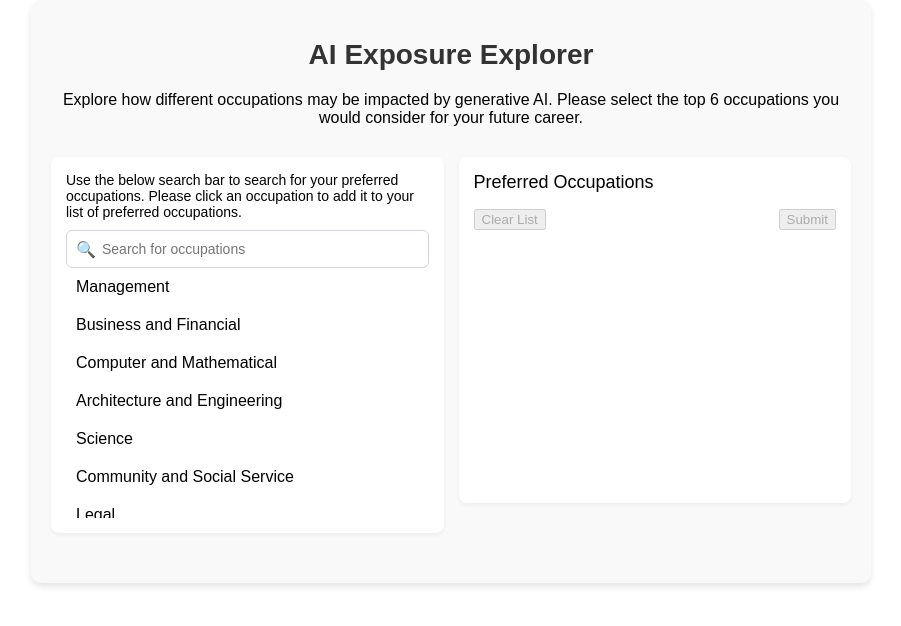
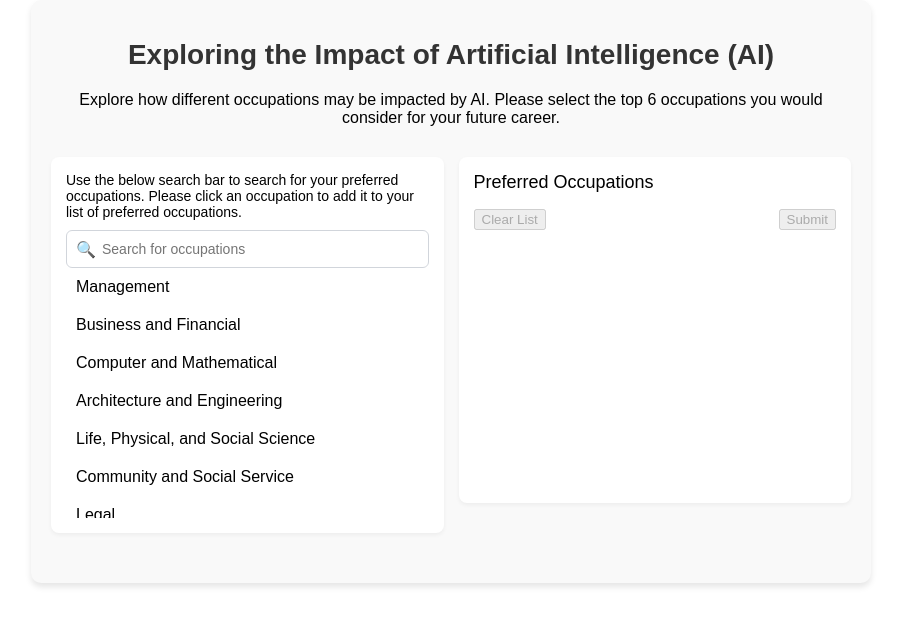
Before and after one commit to cboyette01/degree-exposure-new, a React (Create React App) app: page / in a window 1280 px wide. Shown: the top 626 px of the page, without its empty margins (189-1090 px from the left). Built offline with nearby package versions, Linux system fonts and the light colour scheme.

Commit message:
Amanda Feedback V2

```diff
--- a/src/App-test.js
+++ b/src/App-test.js
@@ -11,28 +11,28 @@ const mockData = {
         // { id: 5, name: "Marketing Manager", exposure: 4.2, count: 0, time: 0, major: ["Advertising"], occupation: [4] },
         // { id: 6, name: "Professor", exposure: 1.1, count: 0, time: 0, major: ["Chinese", "Computer Science"], occupation: [5] },
         // { id: 7, name: "Accountant", exposure: 3.9, count: 0, time: 0, major: ["Accounting"], occupation: [6, 0] },
-        { id: 0, name: "Management", exposure: -1.93, median_salary: "122,090", median_salary_change: '-$2,356', count: 0, time: 0, major: ["Computer Science"], occupation: [7] },
-        { id: 1, name: "Business and Financial", exposure: -3.47, median_salary: "80,920", median_salary_change: '-$2,808', count: 0, time: 0, major: ["Nursing"], occupation: [0] },
-        { id: 2, name: "Computer and Mathematical", exposure: -3.47, median_salary: "105,850", median_salary_change: '-$3,673', count: 0, time: 0, major: ["Statistics"], occupation: [1] },
-        { id: 3, name: "Architecture and Engineering", exposure: -1.89, median_salary: "97,310", median_salary_change: '-$1,839', count: 0, time: 0, major: ["Criminal Justice"], occupation: [2] },
-        { id: 4, name: "Science", exposure: -1.91, median_salary: "78,980", median_salary_change: '-$1,509', count: 0, time: 0, major: ["Education"], occupation: [3] },
-        { id: 5, name: "Community and Social Service", exposure: -0.93, median_salary: "57,530", median_salary_change: '-$535', count: 0, time: 0, major: ["Advertising"], occupation: [4] },
-        { id: 6, name: "Legal", exposure: -1.61, median_salary: "99,990", median_salary_change: '-$1,610', count: 0, time: 0, major: ["Chinese", "Computer Science"], occupation: [5] },
-        { id: 7, name: "Education and Library", exposure: -1.53, median_salary: "59,220", median_salary_change: '-$906', count: 0, time: 0, major: ["Accounting"], occupation: [6, 0] },
-        { id: 8, name: "Arts, Entertainment, Media", exposure: -2.22, median_salary: "60.140", median_salary_change: '-$1,335', count: 0, time: 0, major: ["Computer Science"], occupation: [7] },
-        { id: 9, name: "Healthcare Practitioners", exposure: -2.08, median_salary: "83.090", median_salary_change: '-$1,728', count: 0, time: 0, major: ["Nursing"], occupation: [0] },
-        { id: 10, name: "Healthcare Suppor", exposure: -2.74, median_salary: "37.180", median_salary_change: '-$1,019', count: 0, time: 0, major: ["Statistics"], occupation: [1] },
-        { id: 11, name: "Protective Service", exposure: -3.21, median_salary: "50.580", median_salary_change: '-$1,624', count: 0, time: 0, major: ["Criminal Justice"], occupation: [2] },
-        { id: 12, name: "Food Preparation and Serving", exposure: -5.10, median_salary: "34.130", median_salary_change: '-$1,741', count: 0, time: 0, major: ["Education"], occupation: [3] },
-        { id: 13, name: "Cleaning and Maintenance", exposure: -4.08, median_salary: "36.790", median_salary_change: '-$1,501', count: 0, time: 0, major: ["Advertising"], occupation: [4] },
-        { id: 14, name: "Personal Care and Service", exposure: -2.32, median_salary: "35.110", median_salary_change: '-$815', count: 0, time: 0, major: ["Chinese", "Computer Science"], occupation: [5] },
-        { id: 15, name: "Sales and Related", exposure: -5.86, median_salary: "37.460", median_salary_change: '-$2,195', count: 0, time: 0, major: ["Accounting"], occupation: [6, 0] },
-        { id: 16, name: "Office and Administrative", exposure: -8.66, median_salary: "46,320", median_salary_change: '-$4,011', count: 0, time: 0, major: ["Computer Science"], occupation: [7] },
-        { id: 17, name: "Farming, Fishing, and Forestry", exposure: -4.11, median_salary: "36,750", median_salary_change: '-$1,510', count: 0, time: 0, major: ["Nursing"], occupation: [0] },
-        { id: 18, name: "Construction and Extraction", exposure: -1.78, median_salary: "58,360", median_salary_change: '-$1,039', count: 0, time: 0, major: ["Statistics"], occupation: [1] },
-        { id: 19, name: "Installation and Repair", exposure: -2.12, median_salary: "58,230", median_salary_change: '-$1,234', count: 0, time: 0, major: ["Criminal Justice"], occupation: [2] },
-        { id: 20, name: "Production", exposure: -6.34, median_salary: "45,960", median_salary_change: '-$2,914', count: 0, time: 0, major: ["Education"], occupation: [3] },
-        { id: 21, name: "Transportation", exposure: -6.88, median_salary: "42,740", median_salary_change: '-$2,941', count: 0, time: 0, major: ["Advertising"], occupation: [4] },
+        { id: 0, name: "Management", exposure: -1.93, median_salary: "122,090", median_salary_change: '-$2,356', new_median_salary: '119,734', count: 0, time: 0, major: ["Computer Science"], occupation: [7] },
+        { id: 1, name: "Business and Financial", exposure: -3.47, median_salary: "80,920", median_salary_change: '-$2,808', new_median_salary: '78,112', count: 0, time: 0, major: ["Nursing"], occupation: [0] },
+        { id: 2, name: "Computer and Mathematical", exposure: -3.47, median_salary: "105,850", median_salary_change: '-$3,673', new_median_salary: '102,177', count: 0, time: 0, major: ["Statistics"], occupation: [1] },
+        { id: 3, name: "Architecture and Engineering", exposure: -1.89, median_salary: "97,310", median_salary_change: '-$1,839', new_median_salary: '95,471', count: 0, time: 0, major: ["Criminal Justice"], occupation: [2] },
+        { id: 4, name: "Life, Physical, and Social Science", exposure: -1.91, median_salary: "78,980", median_salary_change: '-$1,509', new_median_salary: '77,471', count: 0, time: 0, major: ["Education"], occupation: [3] },
+        { id: 5, name: "Community and Social Service", exposure: -0.93, median_salary: "57,530", median_salary_change: '-$535', new_median_salary: '56,995', count: 0, time: 0, major: ["Advertising"], occupation: [4] },
+        { id: 6, name: "Legal", exposure: -1.61, median_salary: "99,990", median_salary_change: '-$1,610', new_median_salary: '98,380', count: 0, time: 0, major: ["Chinese", "Computer Science"], occupation: [5] },
+        { id: 7, name: "Educational Instruction and Library", exposure: -1.53, median_salary: "59,220", median_salary_change: '-$906', new_median_salary: '58,314', count: 0, time: 0, major: ["Accounting"], occupation: [6, 0] },
+        { id: 8, name: "Arts, Design, Entertainment, Sports, and Media", exposure: -2.22, median_salary: "60,140", median_salary_change: '-$1,335', new_median_salary: '58,805', count: 0, time: 0, major: ["Computer Science"], occupation: [7] },
+        { id: 9, name: "Healthcare Practitioners and Technical", exposure: -2.08, median_salary: "83,090", median_salary_change: '-$1,728', new_median_salary: '81,362', count: 0, time: 0, major: ["Nursing"], occupation: [0] },
+        { id: 10, name: "Healthcare Support", exposure: -2.74, median_salary: "37,180", median_salary_change: '-$1,019', new_median_salary: '36,161', count: 0, time: 0, major: ["Statistics"], occupation: [1] },
+        { id: 11, name: "Protective Service", exposure: -3.21, median_salary: "50,580", median_salary_change: '-$1,624', new_median_salary: '48,956', count: 0, time: 0, major: ["Criminal Justice"], occupation: [2] },
+        { id: 12, name: "Food Preparation and Serving Related", exposure: -5.10, median_salary: "34,130", median_salary_change: '-$1,741', new_median_salary: '32,389', count: 0, time: 0, major: ["Education"], occupation: [3] },
+        { id: 13, name: "Building and Grounds Cleaning and Maintenance", exposure: -4.08, median_salary: "36,790", median_salary_change: '-$1,501', new_median_salary: '35,289', count: 0, time: 0, major: ["Advertising"], occupation: [4] },
+        { id: 14, name: "Personal Care and Service", exposure: -2.32, median_salary: "35,110", median_salary_change: '-$815', new_median_salary: '34,295', count: 0, time: 0, major: ["Chinese", "Computer Science"], occupation: [5] },
+        { id: 15, name: "Sales and Related", exposure: -5.86, median_salary: "37,460", median_salary_change: '-$2,195', new_median_salary: '35,265', count: 0, time: 0, major: ["Accounting"], occupation: [6, 0] },
+        { id: 16, name: "Office and Administrative Support", exposure: -8.66, median_salary: "46,320", median_salary_change: '-$4,011', new_median_salary: '42,309', count: 0, time: 0, major: ["Computer Science"], occupation: [7] },
+        { id: 17, name: "Farming, Fishing, and Forestry", exposure: -4.11, median_salary: "36,750", median_salary_change: '-$1,510', new_median_salary: '35,240', count: 0, time: 0, major: ["Nursing"], occupation: [0] },
+        { id: 18, name: "Construction and Extraction", exposure: -1.78, median_salary: "58,360", median_salary_change: '-$1,039', new_median_salary: '57,321', count: 0, time: 0, major: ["Statistics"], occupation: [1] },
+        { id: 19, name: "Installation, Maintenance, and Repair", exposure: -2.12, median_salary: "58,230", median_salary_change: '-$1,234', new_median_salary: '56,996', count: 0, time: 0, major: ["Criminal Justice"], occupation: [2] },
+        { id: 20, name: "Production", exposure: -6.34, median_salary: "45,960", median_salary_change: '-$2,914', new_median_salary: '43,046', count: 0, time: 0, major: ["Education"], occupation: [3] },
+        { id: 21, name: "Transportation and Material Moving", exposure: -6.88, median_salary: "42,740", median_salary_change: '-$2,941', new_median_salary: '39,799', count: 0, time: 0, major: ["Advertising"], occupation: [4] },
     ]
 };
 
@@ -196,14 +196,14 @@ function AIExposureVisualization() {
                 textAlign: 'center',
                 marginBottom: '20px',
                 color: '#333'
-            }}>AI Exposure Explorer</h1>
+            }}>Exploring the Impact of Artificial Intelligence (AI)</h1>
             {showSearch && (
                 <p style={{
                     textAlign: 'center',
                     marginBottom: '30px',
                     color: 'black'
                 }}>
-                    Explore how different occupations may be impacted by generative AI. Please select the top 6 occupations you would consider for your future career.
+                    Explore how different occupations may be impacted by AI. Please select the top 6 occupations you would consider for your future career.
                 </p>
             )}
             {showSearch && (
@@ -303,7 +303,7 @@ function AIExposureVisualization() {
                                             fontWeight: 'normal',
                                             fontSize: '15px'
                                         }}> */}
-                                            {item.name}
+                                        {item.name}
                                         {/* </div> */}
                                     </div>
                                 );
@@ -400,7 +400,7 @@ function AIExposureVisualization() {
                                 marginBottom: '10px',
                                 color: 'black'
                             }}> */}
-                            Here are the occupations you selected. They are ranked from most positive to most negative based on their predicted effects from generative AI.
+                            Here are the occupations you selected. They are ranked from most positive to most negative based on their predicted effects from AI.
                             {/* </label> */}
                             <div>
                                 <ol>
@@ -416,15 +416,6 @@ function AIExposureVisualization() {
                                         )
                                     })}
                                 </ol>
-                                <button
-                                    onClick={handleNext}
-                                    style={{
-                                        cursor: 'pointer',
-                                        float: 'right'
-                                    }}
-                                >
-                                    Next
-                                </button>
                             </div>
                         </div>
                     </div>
@@ -451,7 +442,7 @@ function AIExposureVisualization() {
                                 marginBottom: '10px',
                                 color: 'black'
                             }}> */}
-                                Here are the top 3 occupations most positively impacted in general.
+                            Here are the top 3 occupations most positively impacted in general.
                             {/* </label> */}
                             <div>
                                 <ol>
@@ -485,7 +476,7 @@ function AIExposureVisualization() {
                                 marginBottom: '10px',
                                 color: 'black'
                             }}> */}
-                                Here are the top 3 occupations most negatively impacted in general.
+                            Here are the top 3 occupations most negatively impacted in general.
                             {/* </label> */}
                             <div>
                                 <ol>
@@ -511,24 +502,6 @@ function AIExposureVisualization() {
                                         }}
                                     >{mockData.occupations[third_negative].name}: {mockData.occupations[third_negative].exposure}%</li>
                                 </ol>
-                                <button
-                                    onClick={handleBack}
-                                    style={{
-                                        cursor: 'pointer',
-                                        float: 'left'
-                                    }}
-                                >
-                                    Back
-                                </button>
-                                <button
-                                    onClick={handleEnd}
-                                    style={{
-                                        cursor: 'pointer',
-                                        float: 'right'
-                                    }}
-                                >
-                                    End
-                                </button>
                             </div>
                         </div >
                     </div >
@@ -629,19 +602,19 @@ function AIExposureVisualization() {
                                 Detailed Information
                             </h4>
                             <p style={{ marginBottom: '10px', lineHeight: '1.5', color: 'black' }}>
-                                Workers in the {selectedItem.name} occupation have a projected <strong>
-                                {/* {selectedItem.exposure > 2 ?
+                                Workers in {selectedItem.name} occupations have a projected <strong>
+                                    {/* {selectedItem.exposure > 2 ?
                                     `big increase` :
                                     selectedItem.exposure > 0 ?
                                         `small increase` : */
                                         selectedItem.exposure < -2.53 ?
                                             `big decrease` :
                                             `small decrease`
-                                }
-                                </strong> in money earned. Based on their median salary of ${selectedItem.median_salary}, workers are expected to have a salary decline of {selectedItem.median_salary_change} ({selectedItem.exposure}%).
+                                    }
+                                </strong> in money earned. Based on their current median salary of ${selectedItem.median_salary}, workers are expected to have a salary decline of {selectedItem.median_salary_change} ({selectedItem.exposure}%) to ${selectedItem.new_median_salary}.
                             </p>
                             <p style={{ lineHeight: '1.5', color: 'black' }}>
-                                {`The potential effects of generative AI on occupations similar to ${selectedItem.name} are shown below.`}
+                                {`The potential effects of AI on occupations similar to ${selectedItem.name} occupations are shown below.`}
                             </p>
                             <p style={{ lineHeight: '1.5', color: 'black' }}>
                                 <ol style={{ paddingLeft: '20px', marginBottom: '10px', lineHeight: '1.6', color: 'black' }}>
@@ -659,7 +632,7 @@ function AIExposureVisualization() {
                                 </ol>
                             </p>
                             <p style={{ lineHeight: '1.5', color: 'black' }}>
-                                {`The majors most helpful to pursuing a career in ${selectedItem.name} are shown below.`}
+                                {`The majors most helpful to pursuing a career in ${selectedItem.name} occupations are shown below.`}
                             </p>
                             <p style={{ lineHeight: '1.5', color: 'black' }}>
                                 <ol style={{ paddingLeft: '20px', marginBottom: '10px', lineHeight: '1.6', color: 'black' }}>
@@ -674,8 +647,57 @@ function AIExposureVisualization() {
                     </div>
                 )
             }
+            {ranked && (
+                <div
+                    style={{
+                        paddingBottom: '20px'
+                    }}
+                >
+                    <button
+                        onClick={handleNext}
+                        style={{
+                            cursor: 'pointer',
+                            float: 'right',
+                            margingBottom: '10px'
+                        }}
+                    >
+                        Next
+                    </button>
+                </div>
+            )}
+            {showTop && (
+                <div
+                    style={{
+                            paddingBottom: '20px'
+                    }}
+                >
+                    <div>
+                        <button
+                            onClick={handleBack}
+                            style={{
+                                cursor: 'pointer',
+                                float: 'left'
+                            }}
+                        >
+                            Back
+                        </button>
+                    </div>
+                    <div>
+                        <button
+                            onClick={handleEnd}
+                            style={{
+                                cursor: 'pointer',
+                                float: 'right'
+                            }}
+                        >
+                            End
+                        </button>
+                    </div>
+                </div>
+            )}
         </div >
     );
+
 }
 
 export default AIExposureVisualization;
```
